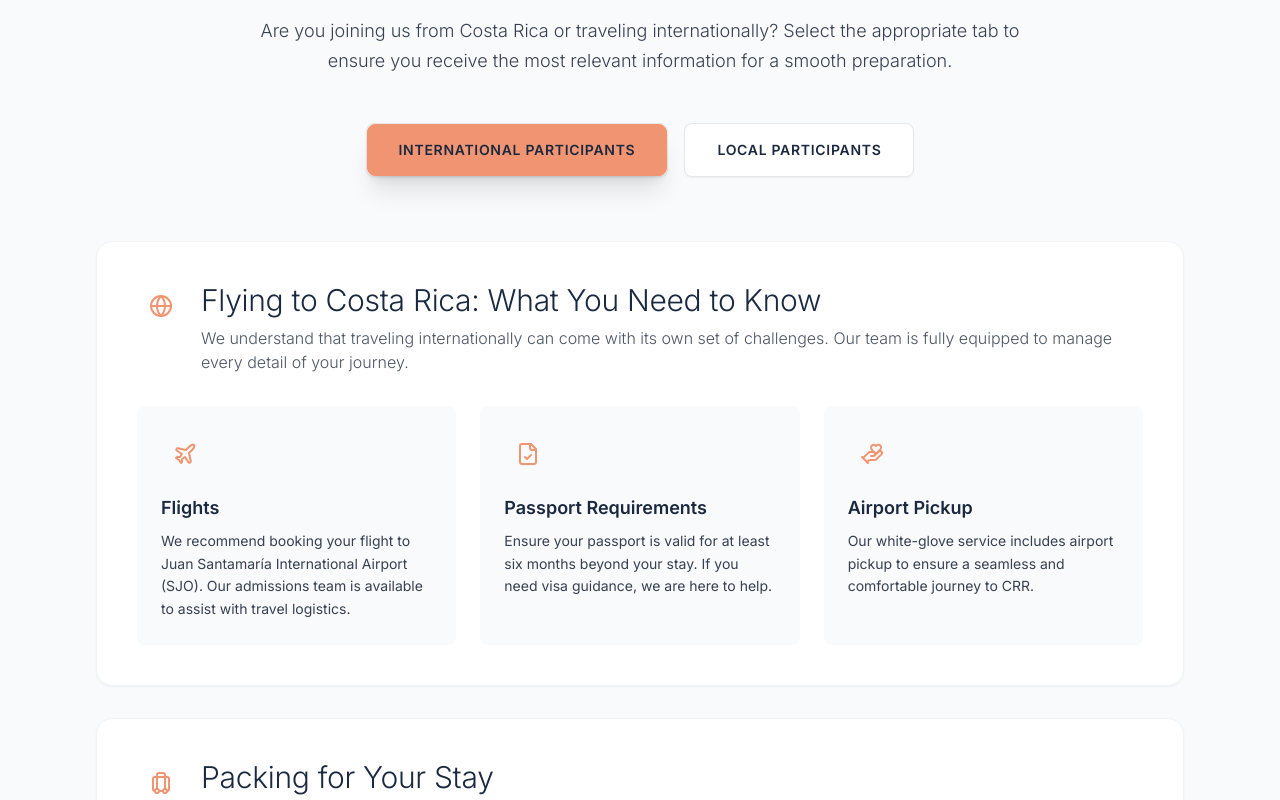
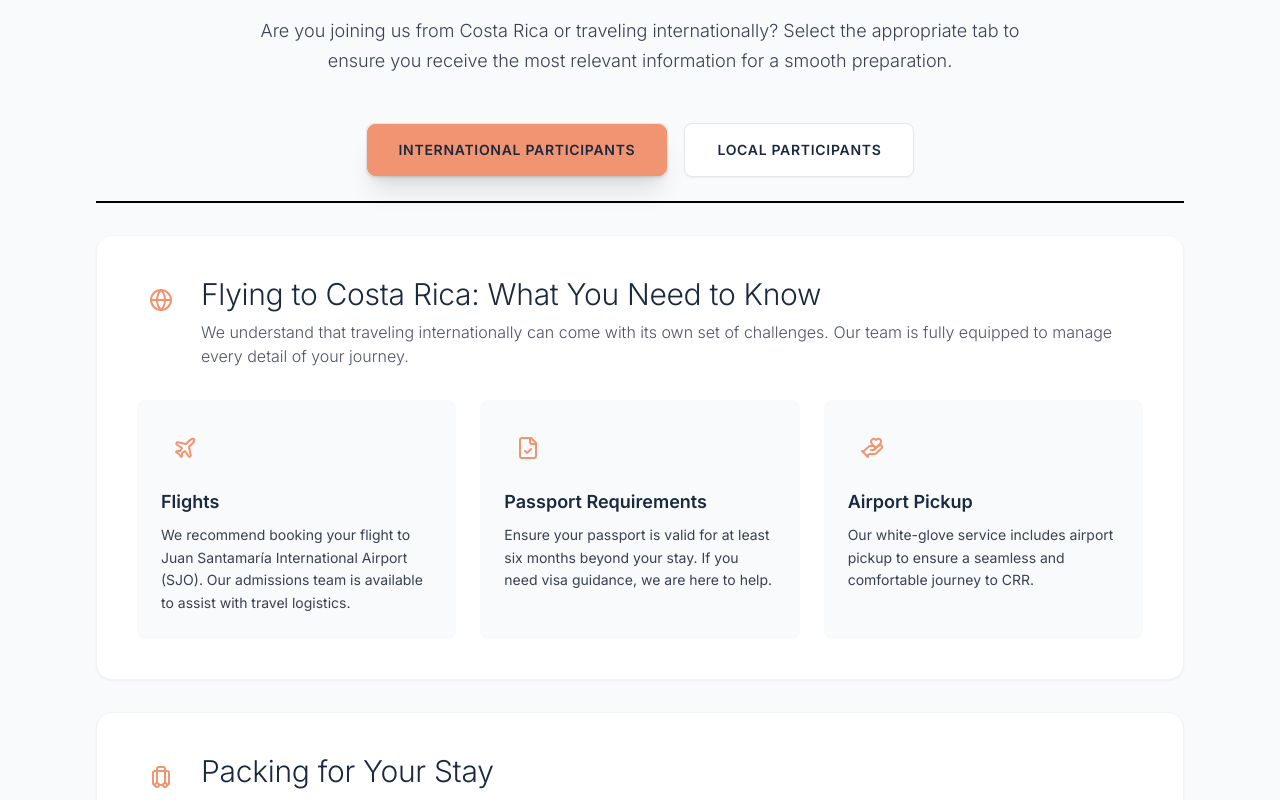
Before and after one commit to bsegev/crr-web, a Next.js app: page /programs/preparing-for-your-stay in a window 1280 px wide. Shown: the part 1200-2000 px from the top of the page. Built offline with nearby package versions, Linux system fonts and the light colour scheme; a web font is replaced by a local one.

Commit message:
Connect tabs to content with visual border on Preparing for Your Stay page

```diff
--- a/app/programs/preparing-for-your-stay/page.tsx
+++ b/app/programs/preparing-for-your-stay/page.tsx
@@ -123,7 +123,7 @@ export default function PreparingForYourStayPage() {
             containerClassName="mb-16"
             activeTabClassName="bg-orange text-white shadow-xl border border-orange"
             tabClassName="px-4 sm:px-8 py-3 sm:py-4 font-secondary font-semibold text-xs sm:text-sm uppercase tracking-wider text-navy-extra-dark bg-white hover:bg-gray-50 transition-all duration-300 border border-gray-200 shadow-sm hover:shadow-md text-center"
-            contentClassName="mt-8"
+            contentClassName="border-t-2 border-orange/20 pt-8"
           />
         </div>
       </section>
--- a/components/ui/aceternity-tabs.tsx
+++ b/components/ui/aceternity-tabs.tsx
@@ -35,11 +35,11 @@ export const Tabs = ({
   }
 
   return (
-    <>
+    <div className={cn("w-full", containerClassName)}>
+      {/* Tabs */}
       <div
         className={cn(
-          "flex flex-col sm:flex-row items-stretch sm:items-center justify-center [perspective:1000px] relative overflow-visible max-w-full w-full gap-3 sm:gap-4",
-          containerClassName
+          "flex flex-col sm:flex-row items-stretch sm:items-center justify-center [perspective:1000px] relative overflow-visible max-w-full w-full gap-3 sm:gap-4"
         )}
       >
         {propTabs.map((tab, idx) => (
@@ -67,13 +67,15 @@ export const Tabs = ({
           </button>
         ))}
       </div>
+
+      {/* Content - attached to tabs */}
       <FadeInDiv
         tabs={tabs}
         active={active}
         key={active.value}
-        className={cn("mt-12", contentClassName)}
+        className={cn("mt-6", contentClassName)}
       />
-    </>
+    </div>
   )
 }
 
```
